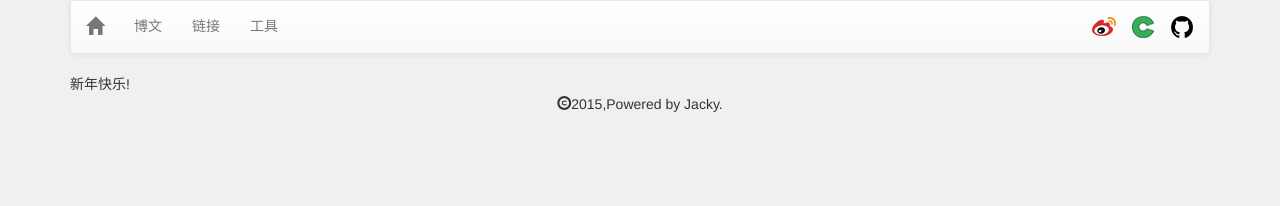
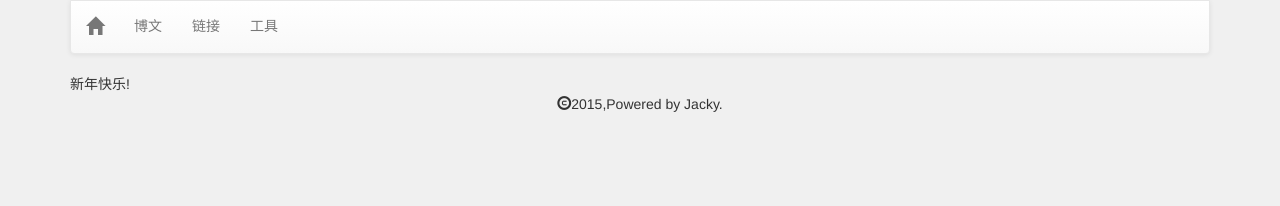
Before and after one commit to hankcao/hankcao.github.io, a Jekyll site: the page built from index.html, in a window 1280 px wide. Shown: the top 206 px of the page. Built offline with Jekyll 4.4.1, drawn with Linux system fonts in a browser that asks for light colours; Markdown is read by kramdown in place of the engine named in the settings.

Commit message:
modified index

```diff
--- a/_includes/navigator.html
+++ b/_includes/navigator.html
@@ -22,19 +22,6 @@
                     <li><a href="{{ site.base_path }}/link">链接</a></li>
                     <li><a href="{{ site.base_path }}/tool">工具</a></li>
                 </ul>
-                <ul class="nav navbar-nav navbar-right">
-                    <li>
-                        <a href="http://weibo.com/234295687" target="_blank"
-                           class="service-icon" id="access-sina-weibo" title="新浪微博"></a>
-                        </li>
-                    <li>
-                        <a href="http://my.oschina.net/jak" target="_blank"
-                           class="service-icon" id="access-oschina" title="开源中国"></a>
-                    </li>
-                    <li><a href="https://github.com/jokeewu" target="_blank"
-                           class="service-icon" id="access-github" title="Github"></a>
-                    </li>
-                </ul>
             </div><!-- /.navbar-collapse -->
         </div><!-- /.container-fluid -->
     </nav>
```
